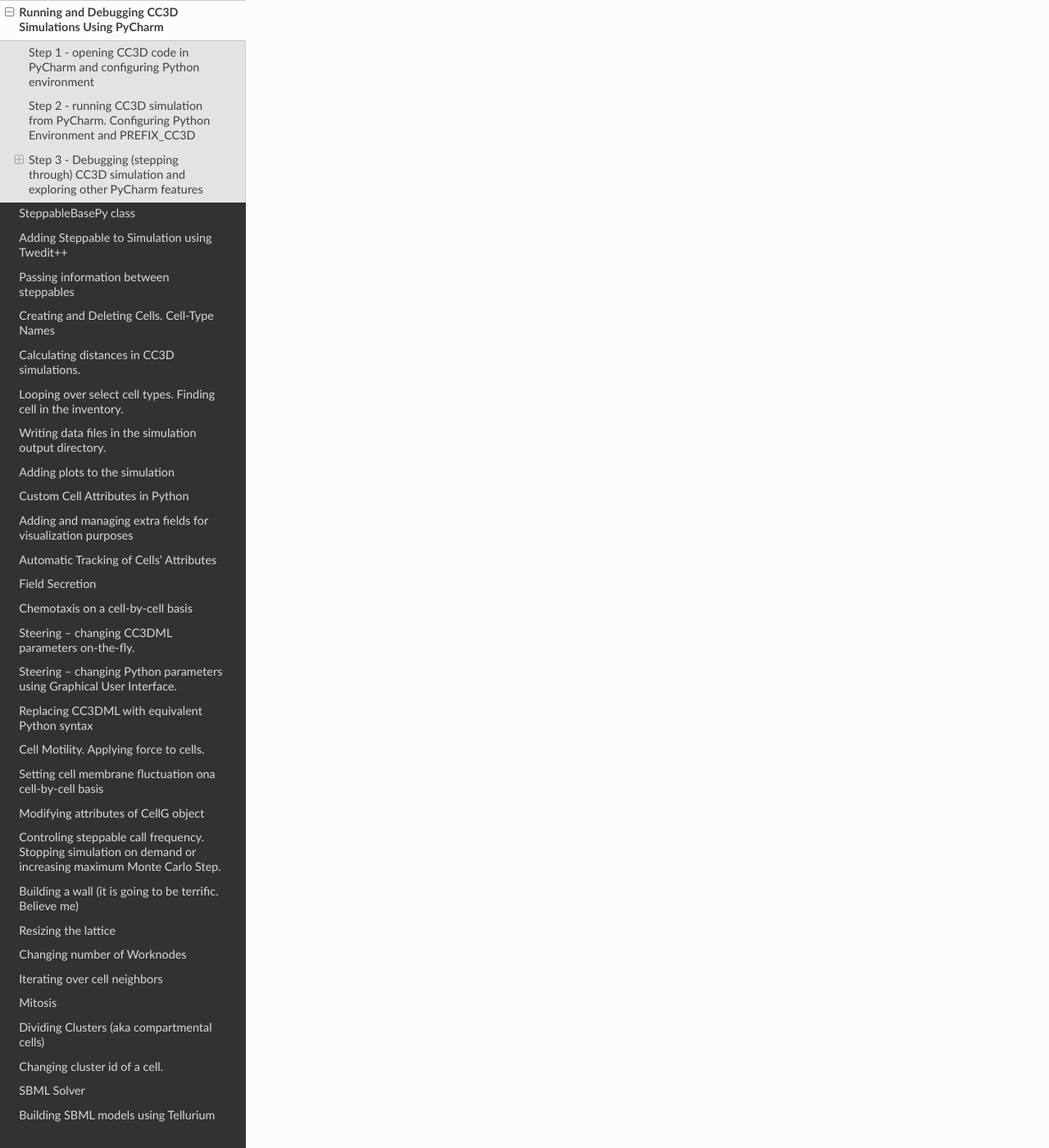
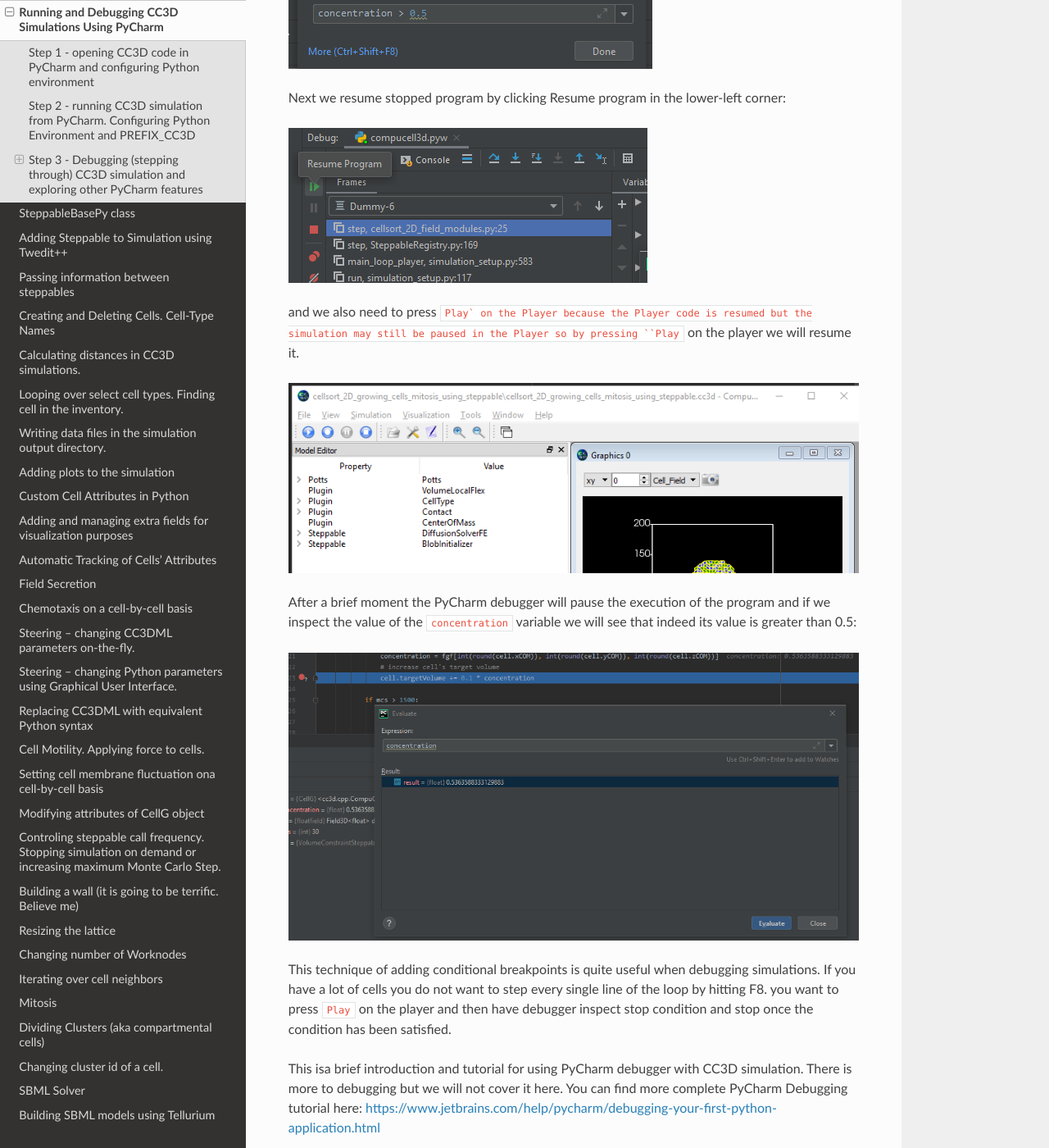
Before and after one commit to CompuCell3D/PythonScriptingManual, a Sphinx documentation site: the page built from docs/debugging_cc3d_simulations_in_PyCharm.rst, in a window 1280 px wide and 1400 px high, scrolled down 14208 px. Shown: the whole window at 82% size. Built offline with Sphinx 7.4.7 and the Read the Docs theme 2.0.0, drawn with Linux system fonts in a browser that asks for light colours; some of the changed text lies outside the part shown.

Commit message:
added new content

```diff
--- a/docs/debugging_cc3d_simulations_in_PyCharm.rst
+++ b/docs/debugging_cc3d_simulations_in_PyCharm.rst
@@ -224,16 +224,44 @@
 evaluate full expressions:
 
 .. figure:: images/pycharm_win_25.png
-    :alt: Evaluate expression
+    :alt: Evaluate expression 4
 
 A very important feature of a breakpoint is the ability to enable them if certain condition is met. For example
 we want to break when concentration is greater than 0.5. To do so we right-click on the breakpoint red-circle
 
-and in the line below we enter ``concentration > 0.5``
+.. figure:: images/pycharm_win_26.png
+    :alt: Conditional Breakpoint
 
 
+and in the line below we enter ``concentration > 0.5`` and click ``Done`` :
 
-Full manual of how to use debugger in PyCharm can be found here:
+.. figure:: images/pycharm_win_27.png
+    :alt: Conditional Breakpoint 1
+
+Next we resume stopped program by clicking Resume program in the lower-left corner:
+
+.. figure:: images/pycharm_win_28.png
+    :alt: Resume
+
+and we also need to press ``Play` on the Player because the Player code is resumed but the simulation may still be
+paused in the Player so by pressing ``Play`` on the player we will resume it.
+
+.. figure:: images/pycharm_win_29.png
+    :alt: Resume Player
+
+After a brief moment the PyCharm
+debugger will pause the execution of the program and if we inspect the value of the ``concentration`` variable
+we will see that indeed its value is greater than 0.5:
+
+.. figure:: images/pycharm_win_30.png
+    :alt: Conditional stop
+
+This technique of adding conditional breakpoints is quite useful when debugging simulations. If you have a lot of cells
+you do not want to step every single line of the loop by hitting F8. you want to press ``Play`` on the player and
+then have debugger inspect stop condition and stop once the condition has been satisfied.
+
+This isa brief introduction and tutorial for using PyCharm debugger with CC3D simulation. There is more to debugging
+but we will not cover it here. You can find more complete PyCharm Debugging tutorial here:
 https://www.jetbrains.com/help/pycharm/debugging-your-first-python-application.html
 
 
```
Also changed, not shown: other parts of docs/debugging_cc3d_simulations_in_PyCharm.rst (+3 -3 lines).
